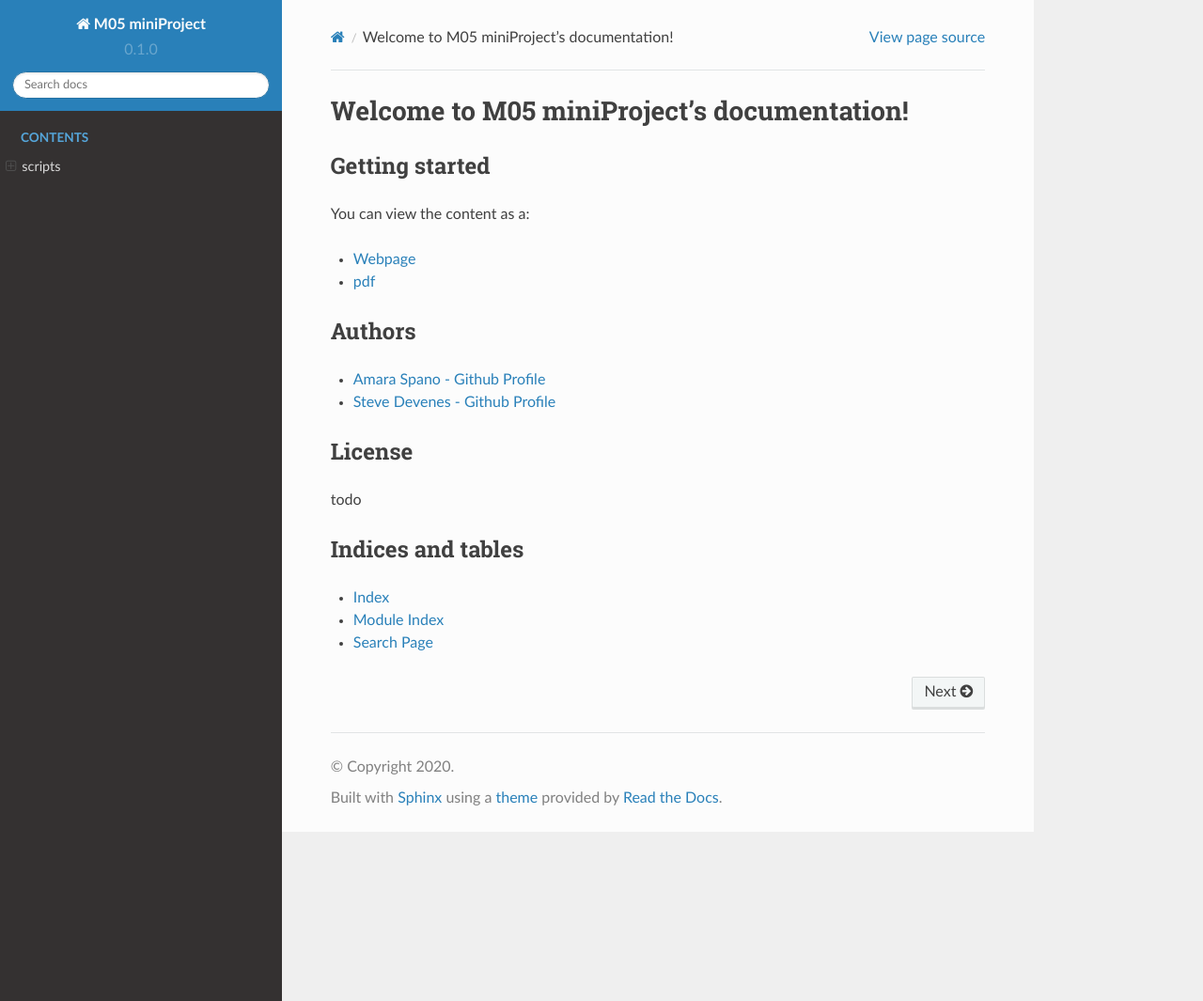
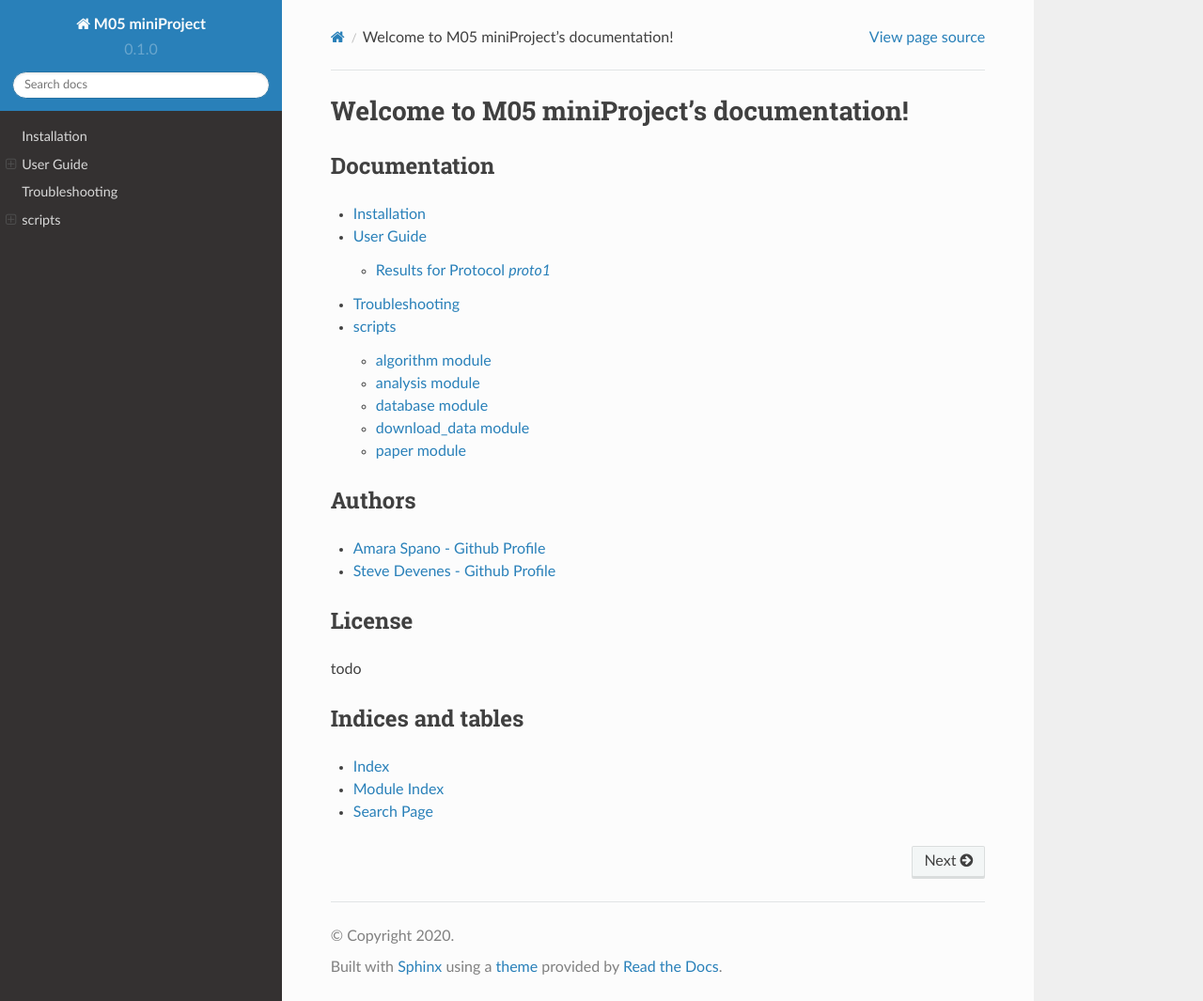
Before and after one commit to sdevenes/M05_MiniProject, a Sphinx documentation site: the page built from docs/source/index.rst, in a window 1280 px wide and 1065 px high. Shown: the whole window at 94% size. Built offline with Sphinx 7.4.7 and the Read the Docs theme 2.0.0, drawn with Linux system fonts in a browser that asks for light colours.

Commit message:
update documentation structure

```diff
--- a/docs/source/index.rst
+++ b/docs/source/index.rst
@@ -1,21 +1,15 @@
 Welcome to M05 miniProject's documentation!
 ===========================================
 
+Documentation
+-------------
+
 .. toctree::
-   :maxdepth: 2
-   :hidden:
-   :caption: Contents
-   :glob:
 
+   installation
+   guide
+   troubleshooting
    modules
-
-Getting started
----------------
-
-You can view the content as a:
-
-* `Webpage <https://put/the/correct/link/here/>`_
-* `pdf <https://is/there/a/pdf?.pdf>`_
 
 
 Authors
```
Also changed, not shown: docs/source/guide.rst (added, +21 -0 lines), docs/source/installation.rst (added, +18 -0 lines), docs/source/troubleshooting.rst (added, +11 -0 lines).
